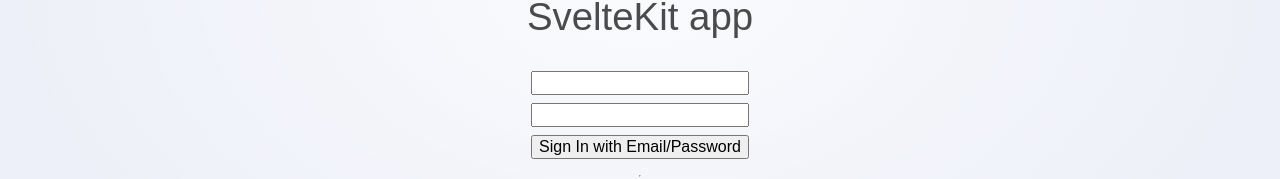
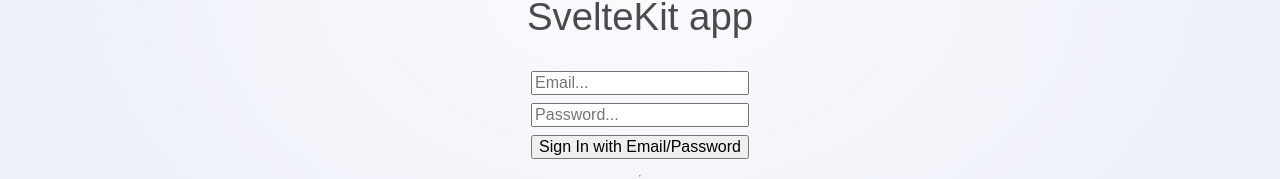
Before and after one commit to ManuelDeLeon/sveltekit-firebase-ssr, a SvelteKit app: page / in a window 1280 px wide. Shown: the part 415-594 px from the top of the page. Built offline with nearby package versions, Linux system fonts and the light colour scheme; no server answers.

Commit message:
Add placeholders

```diff
--- a/src/routes/+page.svelte
+++ b/src/routes/+page.svelte
@@ -59,10 +59,16 @@
 		<Counter userCount={data.userCount} />
 	{:else}
 		<div style="display: flex; flex-direction: column; gap: 0.5rem">
-			<input class="border border-slate-800 rounded-lg px-3 py-1" type="email" bind:value={email} />
+			<input
+				class="border border-slate-800 rounded-lg px-3 py-1"
+				type="email"
+				placeholder="Email..."
+				bind:value={email}
+			/>
 			<input
 				class="border border-slate-800 rounded-lg px-3 py-1"
 				type="password"
+				placeholder="Password..."
 				bind:value={password}
 			/>
 			<button class="button-main" onclick={signInEmailAndPassword}
```
